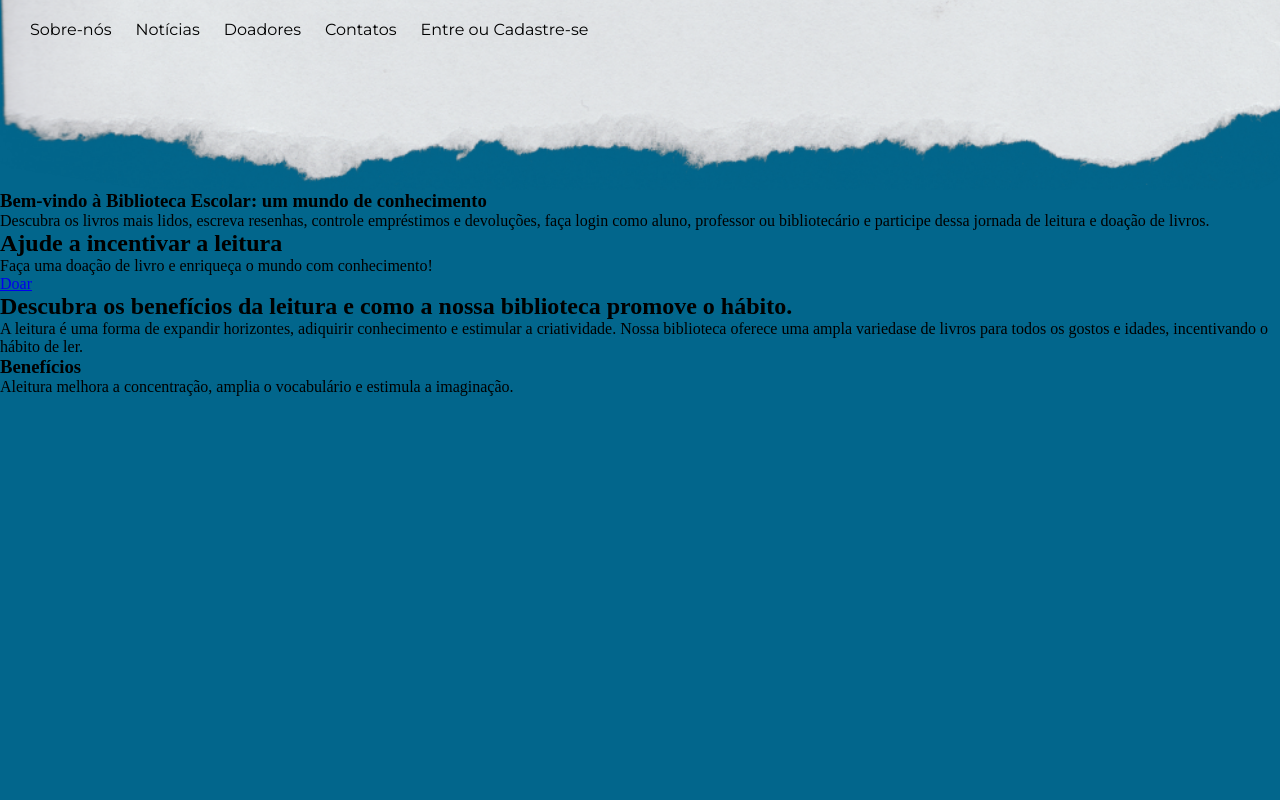
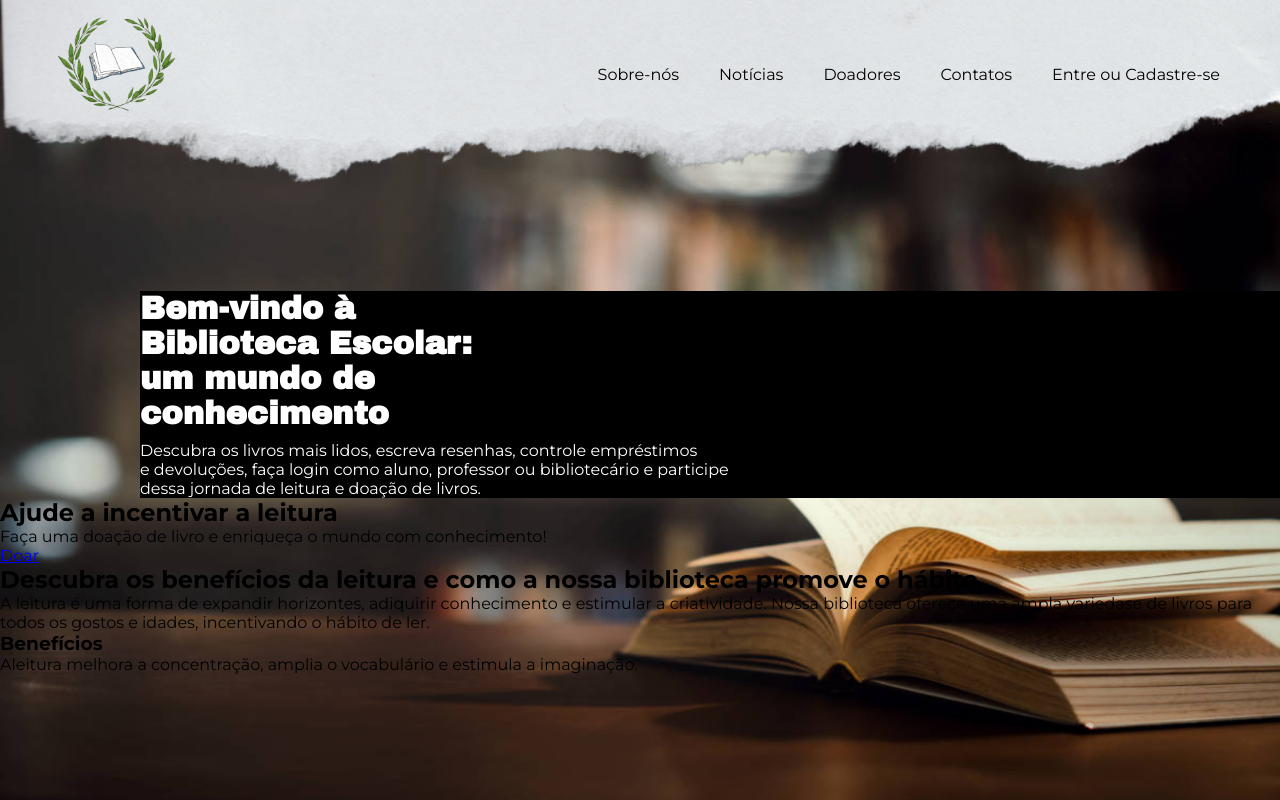
Before and after one commit to Milena-Aphiner/Projeto-Integrador-I, a Python web app: template projeto-integrador-I/templates/index.html in a window 1280 px wide. Run offline with Jinja, Linux system fonts and the light colour scheme; the template is opened without the code that fills it, so the values that code supplies are empty.

Commit message:
modificações no css

```diff
--- a/projeto-integrador-I/static/css/home.css
+++ b/projeto-integrador-I/static/css/home.css
@@ -18,10 +18,14 @@
 *{
     margin: 0;
     padding: 0;
+    box-sizing: border-box;
 }
 
 body {
     background-color: var(--cor2);
+    font-family: var(--fonte-menu-conteúdo);
+    background: var(--cor2) url("../imagens/livros_back1200.jpg") center top no-repeat scroll;
+    background-size: 100% 830px;
 }
 
 header{
@@ -30,31 +34,71 @@ header{
     background-repeat: no-repeat;
     background-size: cover;
     background-position: center bottom;
-    padding: 20px;
+    padding: 10px;
     width: 100%;
-    height: 150px;
+    height: 191px;
+}
+
+.logo img{
+    width: 134px;
+    margin-left: 10px;
+    margin-top: -20px;
+}
+
+.logo {
+    flex: 1;
+}
+
+.menu {
+    display: flex;
+    align-items: center;
+    list-style: none;
+}
+
+.menu li{
+    padding: 15px 10px;
+    font-size: 16px;
 }
 
 nav {
-    display: inline-block;
+    padding: 5px 30px;
+    display: flex;
+    align-items: center;
 }
 
-nav > a {
+nav a {
     color: black;
     text-decoration: none;
     font-family: var(--fonte-menu-conteúdo);
     padding: 10px;
-    border: 1px;
 }
 
-nav > a:hover {
+nav  a:hover {
     color: var(--cor1);
     background-color: var(--cor2);
     border-radius: 20px;
 }
 
-nav > a#link-login:hover {
+nav  a#link-login:hover {
     color: var(--cor1);
     background-color: var(--cor4);
     border-radius: 20px;
 }
+
+article#apresentação {
+    color: var(--cor1);
+    margin: 100px auto auto 140px;
+    background-color: black;
+    background-size: auto;
+}
+
+article#apresentação > h1 {
+    font-family: var(--fonte-destaque);
+    font-size: 32px;
+}
+
+article#apresentação > p {
+    font-family: var(--fonte-menu-conteúdo);
+    padding: 10px 0px 0px 0px;
+    max-width: 600px;
+}
--- a/projeto-integrador-I/templates/index.html
+++ b/projeto-integrador-I/templates/index.html
@@ -6,23 +6,29 @@
     <title>Home</title>
     <link rel="shortcut icon" href="../static/imagens/favicon.ico" type="image/x-icon">
     <link rel="stylesheet" href="../static/css/home.css">
+    <script type="module" src="https://unpkg.com/ionicons@7.1.0/dist/ionicons/ionicons.esm.js"></script>
 </head>
 <body>
 <header>
-    <!--<img src="../static/imagens/Logo200.png" alt="Logo">-->
     <nav>
-        <a href="sobrenos.html">Sobre-nós</a>
-        <a href="noticias.html">Notícias</a>
-        <a href="doadores.html">Doadores</a>
-        <a href="contatos.html">Contatos</a>
-        <a href="login.html" id="link-login">Entre ou Cadastre-se</a>
+        <div class="logo">
+        <img src="../static/imagens/Logo200.png" alt="Logo">
+        </div>
+
+        <ul class="menu">
+            <li><a href="sobrenos.html">Sobre-nós</a></li>
+            <li><a href="noticias.html">Notícias</a></li>
+            <li><a href="doadores.html">Doadores</a></li>
+            <li><a href="contatos.html">Contatos</a></li>
+            <li><a href="login.html" id="link-login">Entre ou Cadastre-se</a></li>
+        </ul>
     </nav>
 </header>
 <main>
-    <section id="apresentação">
-        <article>
-            <h1>Bem-vindo à Biblioteca Escolar: um mundo de conhecimento</h1>
-            <p>Descubra os livros mais lidos, escreva resenhas, controle empréstimos e devoluções, faça login como aluno, professor ou bibliotecário e participe dessa jornada de leitura e doação de livros.</p>
+    <section >
+        <article id="apresentação">
+            <h1>Bem-vindo à <br> Biblioteca Escolar: <br>um mundo de <br> conhecimento</h1>
+            <p>Descubra os livros mais lidos, escreva resenhas, controle empréstimos <br> e devoluções, faça login como aluno, professor ou bibliotecário e participe dessa jornada de leitura e doação de livros.</p>
         </article>
     </section>
     <section>
```
